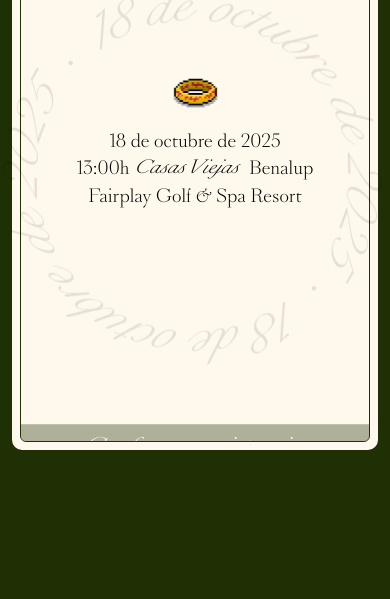
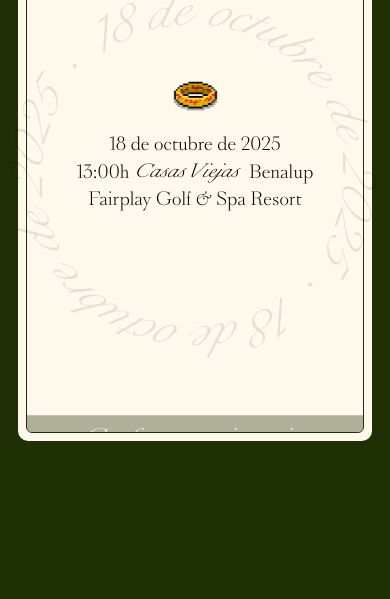
Before and after one commit to sanzdecastro/anayangel, an Astro site: page / in a window 390 px wide. Shown: the part 245-844 px from the top of the page. Built offline with nearby package versions, Linux system fonts and the light colour scheme; Astro itself is replaced by a stand-in of ours; a web font is replaced by a local one.

Commit message:
responsive fix

```diff
--- a/src/styles/global.css
+++ b/src/styles/global.css
@@ -4,7 +4,7 @@
     --font-Millionaire:  'Millionaire';
     --font-Millionaire-Script:  'Millionaire-Script';
 
-    --breakpoint-tablet: '450px';
+    --breakpoint-xs: 450px;
 
     --color-green: #1F3004;
     --color-green-darker: #0c1301;
@@ -58,7 +58,7 @@ body {
    h-[100dvh]
    flex
    flex-col
-   p-10
+   p-16
    justify-center
    items-center;
 }
@@ -69,8 +69,8 @@ body {
     width: 100%;
     perspective: 1000px;
     @apply
-    md:max-h-[70vh]
-    md:h-[70vh]
+    xs:max-h-[70vh]
+    xs:h-[70vh]
     bg-transparent;
   }
 
@@ -107,9 +107,9 @@ body {
     @apply
     /* p-2 */
     w-full
-    md:w-auto
+    xs:w-auto
     m-auto
-    md:h-full
+    xs:h-full
     aspect-[357/566]
     rounded-2xl
     text-center
```
